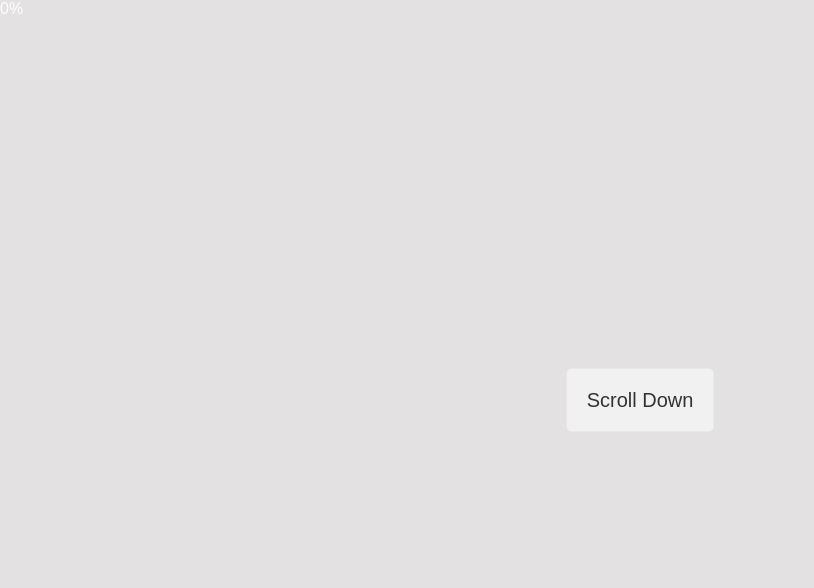
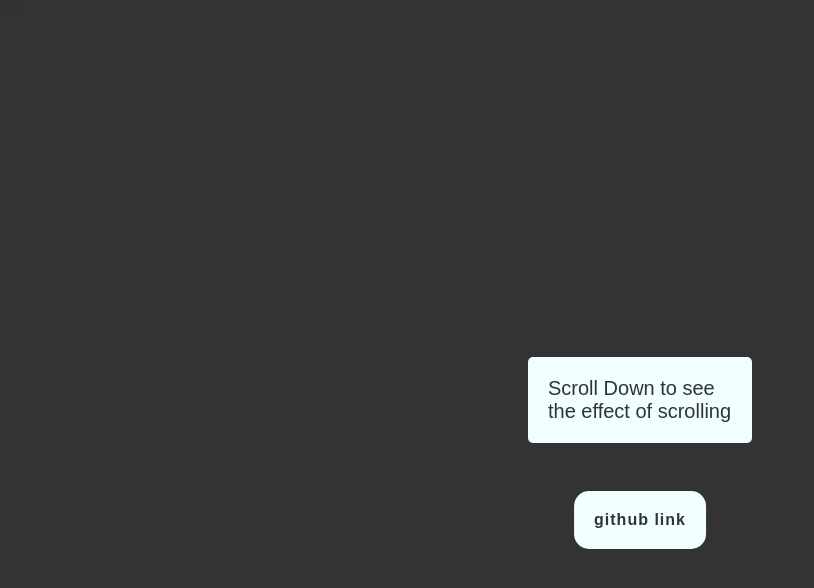
Before and after one commit to Masry2001/calculate-scroll-on-the-page, a plain HTML site: page index.html in a window 1280 px wide. Shown: the top 588 px of the page, without its empty margins (0-814 px from the left). Drawn offline with Linux system fonts and the light colour scheme.

Commit message:
adding github button

```diff
--- a/index.html
+++ b/index.html
@@ -9,7 +9,10 @@
     </head>
     <body>
         <div class="scroller"></div>
-        <div class="down">Scroll Down</div>
+        <div class="down">Scroll Down to see the effect of scrolling</div>
+        <div class="github">
+            <a href="https://github.com/Masry2001/calculate-scroll-on-the-page" class="main-btn" target="_blank">github link</a>
+        </div>
         <script src="main.js"></script>
     </body>
 </html>
--- a/main.css
+++ b/main.css
@@ -6,7 +6,7 @@ body {
     font-family: Arial, Helvetica, sans-serif;
     margin: 0;
     min-height: 5000px;
-    background-color: rgb(227, 225, 225);
+    background-color: #333;
 }
 
 .scroller {
@@ -15,9 +15,11 @@ body {
     top: 0;
     width: 0px;
     height: 20px;
-    background-color: rgb(2, 91, 17);
+    background-color: azure;
     z-index: 9999;
-    color: white;
+    color: #333;
+    font-weight: 600;
+
 }
 
 .down {
@@ -26,11 +28,28 @@ body {
     top: 50%;
     left: 50%;
     transform: translate(-50%, -50%);
-
+    width: 224px;
     /* Add some style to the div */
-    background-color: #f1f1f1;
+    background-color: azure;
     color: #333;
     padding: 20px;
     font-size: 20px;
     border-radius: 5px;
 }
+
+.main-btn {
+    color:#333 ;
+    background-color: azure;
+    text-decoration: none;
+    font-weight: 600;
+    display: inline-block;
+    padding: 20px 20px;
+    letter-spacing: 1px;
+    border-radius: 15px ;
+    position: fixed;
+    top: 65%;
+    left: 50%;
+    transform: translate(-50%, -50%);
+
+
+}
```
